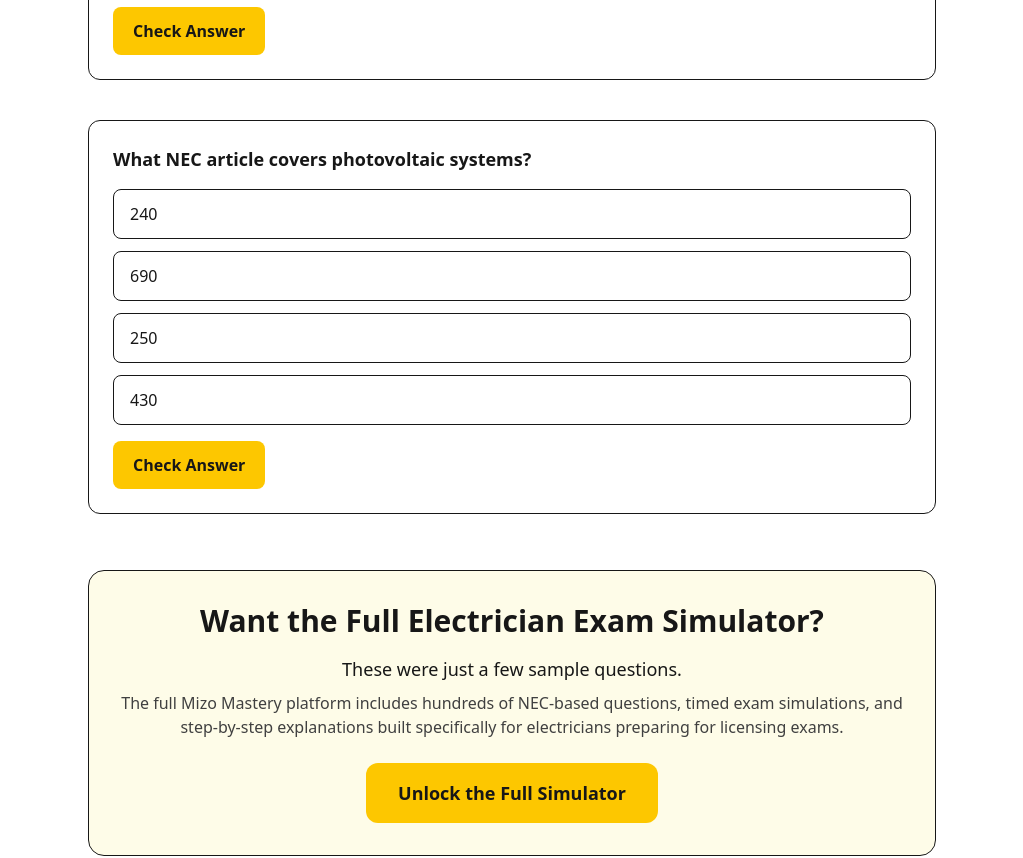
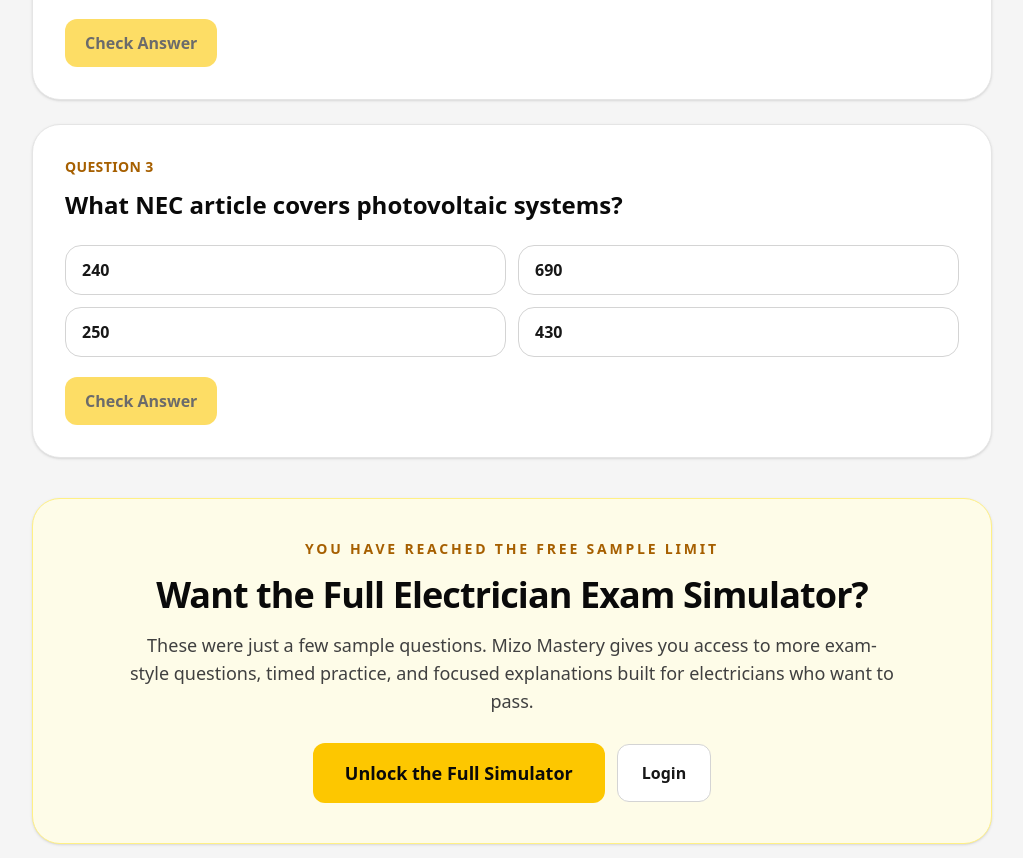
Before and after one commit to devaughndebouse-lgtm/mizo-web, a Next.js app: page /electrician-practice-questions in a window 1280 px wide. Shown: the part 920-1778 px from the top of the page, without its empty margins (128-1151 px from the left). Built offline with nearby package versions, Linux system fonts and the light colour scheme.

Commit message:
Upgrade free practice questions page

```diff
--- a/app/electrician-practice-questions/page.tsx
+++ b/app/electrician-practice-questions/page.tsx
@@ -3,7 +3,14 @@
 import { useMemo, useState } from "react";
 import Link from "next/link";
 
-const QUESTIONS = [
+type Question = {
+  question: string;
+  choices: string[];
+  answer: number;
+  explanation: string;
+};
+
+const QUESTIONS: Question[] = [
   {
     question:
       "What is the minimum size copper equipment grounding conductor for a 100-amp overcurrent device?",
@@ -32,91 +39,159 @@
     answer: 1,
     explanation: "NEC 210.19 requires #12 copper for a 20-amp circuit.",
   },
+  {
+    question:
+      "Which NEC article primarily covers motors, motor circuits, and controllers?",
+    choices: ["Article 250", "Article 300", "Article 430", "Article 690"],
+    answer: 2,
+    explanation:
+      "Motors, motor circuits, and controllers are primarily covered by NEC Article 430.",
+  },
+  {
+    question:
+      "What is the general minimum width of working space in front of electrical equipment?",
+    choices: ["24 inches", "30 inches", "36 inches", "48 inches"],
+    answer: 1,
+    explanation:
+      "NEC 110.26 generally requires working space to be at least 30 inches wide.",
+  },
 ];
 
 export default function PracticeQuestionsPage() {
   const sample = useMemo(() => {
-    return QUESTIONS.sort(() => 0.5 - Math.random()).slice(0, 3);
+    const shuffled = [...QUESTIONS].sort(() => Math.random() - 0.5);
+    return shuffled.slice(0, 3);
   }, []);
 
-  const [selected, setSelected] = useState<number | null>(null);
-  const [submitted, setSubmitted] = useState(false);
+  const [selectedAnswers, setSelectedAnswers] = useState<Record<number, number>>(
+    {}
+  );
+  const [submittedAnswers, setSubmittedAnswers] = useState<Record<number, boolean>>(
+    {}
+  );
 
   return (
-    <main className="mx-auto max-w-4xl px-6 py-12">
+    <main className="min-h-screen bg-neutral-100 text-neutral-950">
+      <div className="mx-auto max-w-5xl px-4 py-8 sm:px-6 lg:px-8">
+        <section className="rounded-[28px] border border-neutral-200 bg-white p-6 shadow-sm sm:p-8">
+          <div className="inline-flex rounded-full border border-yellow-300 bg-yellow-50 px-4 py-1 text-xs font-semibold uppercase tracking-[0.2em] text-yellow-700 sm:text-sm">
+            Free sample exam
+          </div>
 
-      <h1 className="text-4xl font-black">
+          <h1 className="mt-4 text-4xl font-black tracking-tight text-neutral-950 sm:text-5xl">
             Electrician Practice Questions
           </h1>
 
-      <p className="mt-4 text-lg text-neutral-700">
+          <p className="mt-4 max-w-3xl text-base leading-7 text-neutral-700 sm:text-lg">
             Try a few real NEC-style questions from the Mizo Mastery exam simulator.
+            Then unlock the full platform for deeper practice, timed simulations,
+            and step-by-step explanations.
           </p>
+        </section>
 
-      {sample.map((q, qi) => (
-        <div key={qi} className="mt-10 border rounded-xl p-6">
+        <div className="mt-8 space-y-6">
+          {sample.map((q, qi) => {
+            const selected = selectedAnswers[qi];
+            const submitted = submittedAnswers[qi] === true;
 
-          <div className="font-semibold text-lg">
-            {q.question}
+            return (
+              <section
+                key={qi}
+                className="rounded-[28px] border border-neutral-200 bg-white p-6 shadow-sm sm:p-8"
+              >
+                <div className="text-sm font-bold uppercase tracking-wide text-yellow-700">
+                  Question {qi + 1}
                 </div>
 
-          <div className="mt-4 grid gap-3">
-            {q.choices.map((c, i) => (
+                <h2 className="mt-3 text-xl font-black leading-8 text-neutral-950 sm:text-2xl">
+                  {q.question}
+                </h2>
+
+                <div className="mt-6 grid gap-3 sm:grid-cols-2">
+                  {q.choices.map((choice, i) => {
+                    const isSelected = selected === i;
+                    const isCorrect = submitted && i === q.answer;
+                    const isWrongSelected = submitted && isSelected && i !== q.answer;
+
+                    return (
                       <button
                         key={i}
+                        type="button"
                         onClick={() => {
-                  setSelected(i);
-                  setSubmitted(false);
+                          setSelectedAnswers((prev) => ({ ...prev, [qi]: i }));
+                          setSubmittedAnswers((prev) => ({ ...prev, [qi]: false }));
                         }}
-                className="border rounded-lg px-4 py-3 text-left hover:bg-neutral-100"
+                        className={`rounded-2xl border px-4 py-3 text-left font-semibold transition ${
+                          isCorrect
+                            ? "border-green-300 bg-green-50 text-neutral-950"
+                            : isWrongSelected
+                            ? "border-red-300 bg-red-50 text-neutral-950"
+                            : isSelected
+                            ? "border-yellow-400 bg-yellow-50 text-neutral-950"
+                            : "border-neutral-300 bg-white text-neutral-900 hover:bg-neutral-50"
+                        }`}
                       >
-                {c}
+                        {choice}
                       </button>
-            ))}
+                    );
+                  })}
                 </div>
 
                 <button
-            onClick={() => setSubmitted(true)}
-            className="mt-4 bg-yellow-400 px-5 py-3 rounded-lg font-bold"
+                  type="button"
+                  onClick={() =>
+                    setSubmittedAnswers((prev) => ({ ...prev, [qi]: true }))
+                  }
+                  disabled={selected === undefined}
+                  className="mt-5 inline-flex items-center justify-center rounded-xl bg-yellow-400 px-5 py-3 font-bold text-neutral-950 transition hover:bg-yellow-300 disabled:cursor-not-allowed disabled:opacity-60"
                 >
                   Check Answer
                 </button>
 
                 {submitted && (
-            <div className="mt-4 p-4 bg-yellow-50 border rounded">
-              <strong>Answer:</strong> {q.choices[q.answer]}
-              <p className="mt-2">{q.explanation}</p>
+                  <div className="mt-5 rounded-2xl border border-yellow-200 bg-yellow-50 p-4">
+                    <div className="font-bold text-yellow-800">
+                      Correct Answer: {q.choices[q.answer]}
+                    </div>
+                    <p className="mt-2 leading-7 text-neutral-700">{q.explanation}</p>
                   </div>
                 )}
+              </section>
+            );
+          })}
+        </div>
 
+        <section className="mt-10 rounded-[28px] border border-yellow-200 bg-yellow-50 p-8 text-center shadow-sm sm:p-10">
+          <div className="text-sm font-bold uppercase tracking-[0.2em] text-yellow-700">
+            You have reached the free sample limit
           </div>
-      ))}
 
-      {/* PAYWALL MESSAGE */}
-
-      <div className="mt-14 text-center border rounded-2xl p-8 bg-yellow-50">
-
-        <h2 className="text-3xl font-black">
+          <h2 className="mt-4 text-3xl font-black tracking-tight text-neutral-950 sm:text-4xl">
             Want the Full Electrician Exam Simulator?
           </h2>
 
-        <p className="mt-4 text-lg">
-          These were just a few sample questions.
+          <p className="mx-auto mt-4 max-w-3xl text-base leading-7 text-neutral-700 sm:text-lg">
+            These were just a few sample questions. Mizo Mastery gives you access
+            to more exam-style questions, timed practice, and focused explanations
+            built for electricians who want to pass.
           </p>
 
-        <p className="mt-2 text-neutral-700">
-          The full Mizo Mastery platform includes hundreds of NEC-based
-          questions, timed exam simulations, and step-by-step explanations
-          built specifically for electricians preparing for licensing exams.
-        </p>
-
+          <div className="mt-7 flex flex-col items-center justify-center gap-3 sm:flex-row">
             <Link
               href="/pricing"
-          className="inline-block mt-6 bg-yellow-400 px-8 py-4 rounded-xl font-bold text-lg hover:bg-yellow-300"
+              className="inline-flex items-center justify-center rounded-xl bg-yellow-400 px-8 py-4 text-lg font-extrabold text-neutral-950 transition hover:bg-yellow-300"
             >
               Unlock the Full Simulator
             </Link>
 
+            <Link
+              href="/login"
+              className="inline-flex items-center justify-center rounded-xl border border-neutral-300 bg-white px-6 py-4 font-bold text-neutral-900 transition hover:bg-neutral-50"
+            >
+              Login
+            </Link>
+          </div>
+        </section>
       </div>
     </main>
   );
```
Lines whose indentation alone changed are shown as unchanged.
